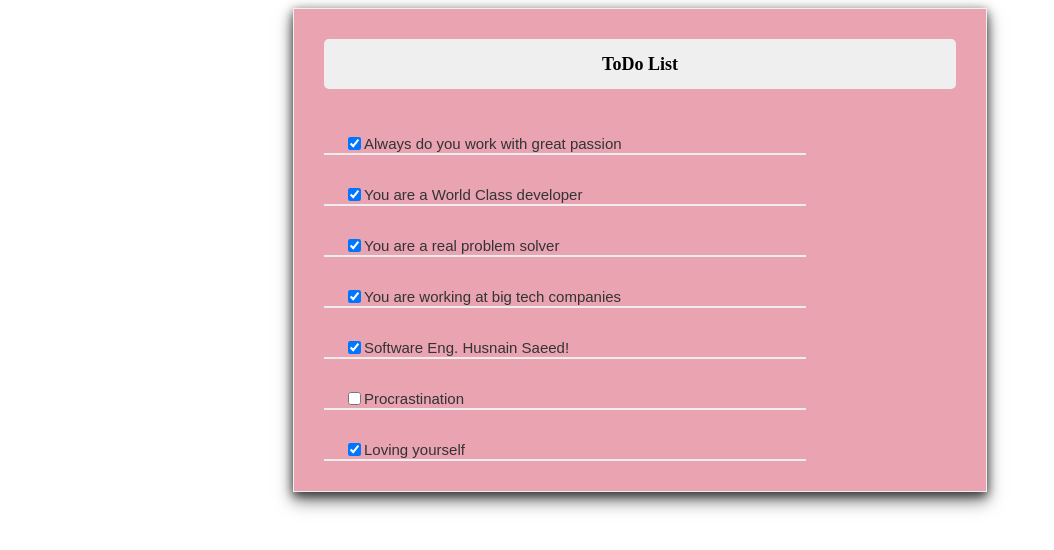
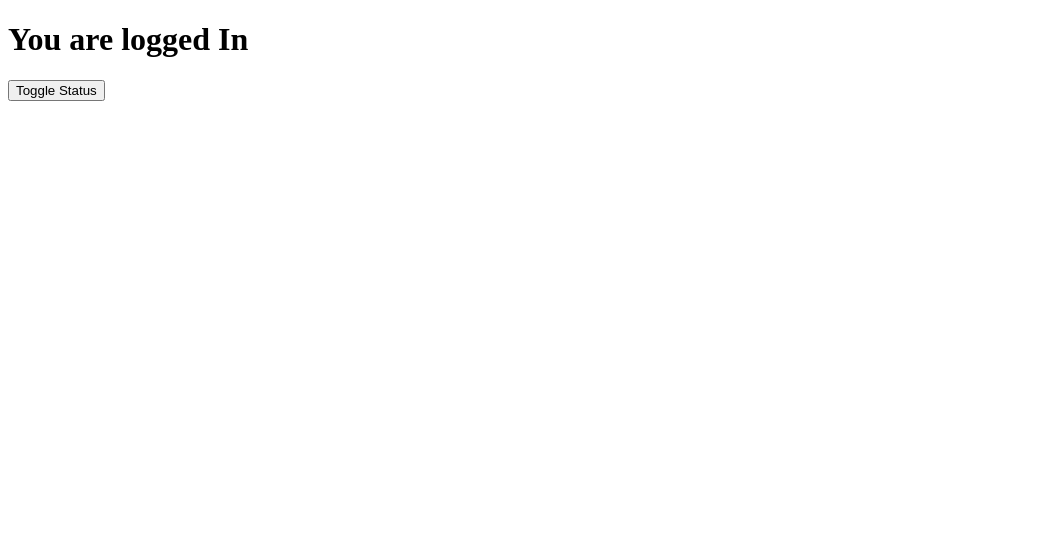
Before and after one commit to husnainsaeed00/TodoApp-And-Practice-in-ReactJs, a React (Create React App) app: page / in a window 1280 px wide. Shown: the top 550 px of the page, without its empty margins (0-1054 px from the left). Built offline with nearby package versions, Linux system fonts and the light colour scheme.

Commit message:
practice excercise for conditiona rendering

```diff
--- a/src/App.js
+++ b/src/App.js
@@ -41,41 +41,70 @@
 
 // export default App;
 
-import React from 'react';
-import TodosData from './Components/TodosData';
-import TodoItem from './Components/TodoItem';
-import Header from './Components/Header';
+//
+// import React from 'react';
+// import Conditional from './Components/Conditional';
 
-class App extends React.Component{
-  constructor(){
-    super()
+
+// // In conditional rendering we can use ternary operators and we
+// // we also can use and operator for the conditonal rendering
+// // its an interesting topic for advance level development.
+
+// class App extends React.Component{
+//   constructor(){
+//     super()
+//     this.state={
+//       isLoading:true
+//     }
+//   }
+//   componentDidMount(){
+//     setTimeout(()=>{
+//       this.setState({
+//         unreadMessages:['ere']
+//       })
+//     },100)
+//   }
+//   render(){
+//     return(
+//       <div>
+//          {
+//          this.state.unreadMessages && (
+//         <h2>you have {this.state.unreadMessages.length} unread unreadMessages
+//         </h2>) }
+
+//       </div>
+
+//     )
+//   }
+// }
+// export default App;
+
+
+import React from "react";
+
+class App extends React.Component {
+  constructor() {
+    super();
     this.state = {
-      todos:TodosData
-    }
-    this.handleClick=this.handleClick.bind(this)
+      loggedIn: true,
+    };
+    this.handleClick = this.handleClick.bind(this);
   }
-  handleClick(id){
-    this.setState(prevState =>{
-      const updatedtodo=prevState.todos.map(todo => {
-        if(todo.id === id){
-          todo.completed =!todo.completed
-        }
-        return todo;
 
-        })
-        return {todos:updatedtodo}
-    })
+  handleClick() {
+    this.setState((prevState) => {
+      return { loggedIn: !prevState.loggedIn };
+    });
   }
-  render(){
-    const todo=this.state.todos.map(item =>
-    <TodoItem key={item.id} item={item}
-    handleClick={this.handleClick}/>)
-    return(
-      <div className='TodoList'>
-        <Header/>
-        {todo}
+
+  render() {
+    return (
+      <div>
+        {this.state.loggedIn ? <h1>You are logged In</h1> : <h1>You are logged Out</h1>}
+        <button onClick={this.handleClick}>Toggle Status</button>
       </div>
-    )
+    );
   }
 }
+
 export default App;
--- /dev/null
+++ b/src/Components/Conditional.js
@@ -0,0 +1,13 @@
+import React from 'react';
+
+// Ternary operators are more useful in React and can be used
+// in the place of if-else statements
+function Conditional(props) {
+  return (
+    <div>
+      <h1>Oh man, you are consistent dude. You deserve an opportunity to stand out from the rest of the world. I believe in you. Allah is taking care of the results. Just keep putting in some effort every single day.</h1>
+    </div>
+  );
+}
+
+export default Conditional;
```
